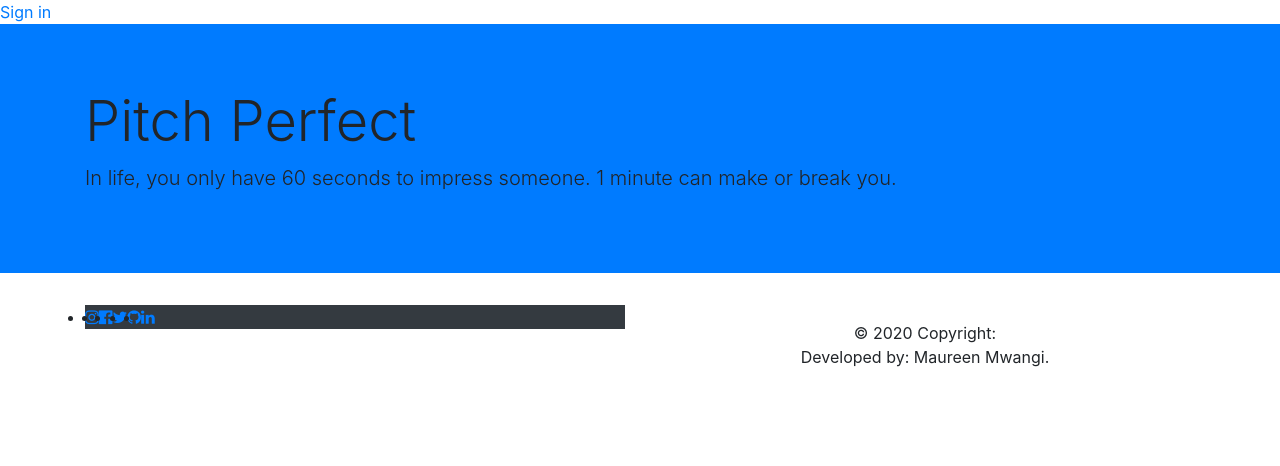
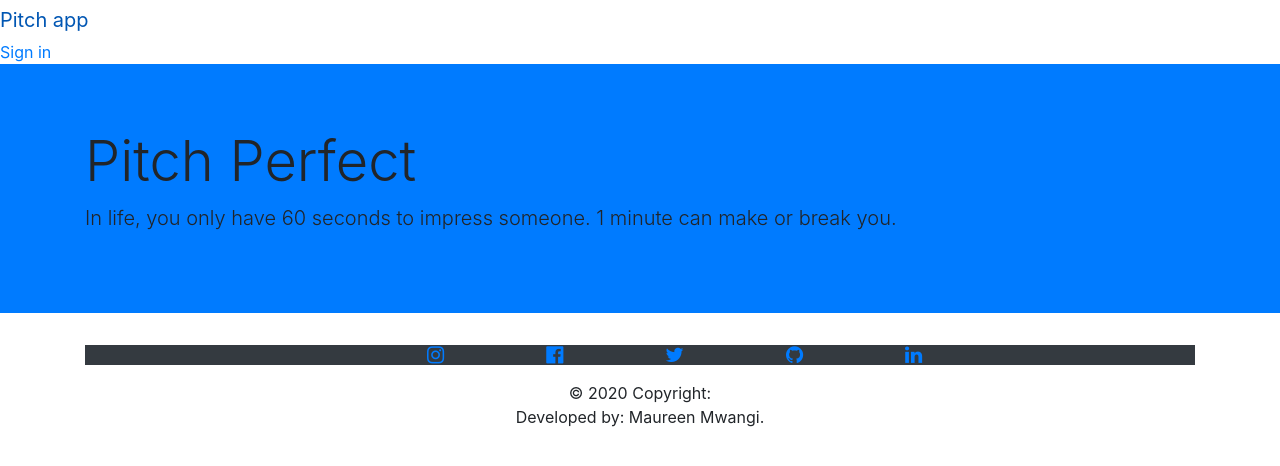
Before and after one commit to maureen-james/Pitch-perfect, a Flask app: page / in a window 1280 px wide. Shown: the top 466 px of the page. Run offline with Flask 2, Linux system fonts and the light colour scheme; data that the repository does not hold is empty; some libraries are stand-ins or nearby versions.

Commit message:
add css folder

```diff
--- /dev/null
+++ b/app/static/css/index.css
@@ -0,0 +1,26 @@
+.icons{
+    list-style-type: none;
+    text-align: center;
+    padding-left: 300px;
+}
+.icons li{
+    display: inline-block;
+    padding-right: 30px;
+    font-size: 20px;
+    align-items: center;
+    margin-right: 30px;
+    margin-left: 30px;
+}
+.pitch{
+    background-color: #ACC8E5;
+    color:#112117;
+    border: 2px solid rgb(151, 145, 229);
+    border-radius: 10px;
+    box-shadow:15px 20px rgb(80, 70, 80);
+}
+.col-md-4{
+    height: 55vh;
+}
+.fa{
+padding-left: 12px;
+}
--- a/app/templates/index.html
+++ b/app/templates/index.html
@@ -6,7 +6,8 @@
 <!--bootstrap link-->
 <link rel="stylesheet" href="https://stackpath.bootstrapcdn.com/bootstrap/4.3.1/css/bootstrap.min.css" integrity="sha384-ggOyR0iXCbMQv3Xipma34MD+dH/1fQ784/j6cY/iJTQUOhcWr7x9JvoRxT2MZw1T" crossorigin="anonymous">
 {{ super() }}
-<link rel="stylesheet" href="{{ url_for('static', filename='static/css/index.css') }}">
+<!-- <link rel="stylesheet" href="{{ url_for('static', filename='static/css/index.css') }}"> -->
+<link rel="stylesheet" type="text/css" href="{{url_for('static',filename='css/index.css')}}">
 {% endblock %}
 <title>{{ title }}</title>
 {% endblock %}
@@ -22,20 +23,22 @@
         <div class="row">
           {% for pitch in pitches %}
           <div class="col-md-4 ">
+              <div class="pitch">
             <div class="panel panel-default text-center " id="display1">
                 <div class="panel-heading">
                     <h4 span style="font-weight: 900;">{{ pitch.title}}</h4>
                 </div>
                 <div class="panel-body">
                     <p>{{ pitch.content }}</p>
-                    <p class="panel-text"><strong>Created on: <span class="badge rounded-pill bg-warning text-dark">{{
+                    <p class="panel-text"><strong>Created on: <span class="badge rounded-pill text-dark">{{
                       pitch.date_created  }}</span></strong> <br>
-                      <a href="{{url_for('main.like',id = pitch.id)}}"> <i class="fa fa-thumbs-up"></i> likes: {{pitch.like.count()}}</a>
-                      <a href="{{url_for('main.dislike',id = pitch.id)}}"> <i class="fa fa-thumbs-down"></i> dislikes: {{pitch.dislikes.count()}}</a>
+                      <a href="{{url_for('main.like',id = pitch.id)}}"> <i class="fa fa-thumbs-up"></i> upvotes: {{pitch.like.count()}}</a>
+                      <a href="{{url_for('main.dislike',id = pitch.id)}}"> <i class="fa fa-thumbs-down"></i> downvotes: {{pitch.dislikes.count()}}</a>
                       <a href="{{ url_for('main.comment', pitch_id = pitch.id)}}"><i class="fa fa-comments" aria-hidden="true"></i>comment</a>
                     </p>
 
                 </div>
+              </div>
             </div>
         </div>
           {% endfor %}
@@ -44,7 +47,7 @@
               </div>
    <div class="container ">
     <div class="row ">
-        <div class="col-md-6">
+        <div class="col-md-12">
             <ul class="list-group list-group-horizontal-xl icons bg-dark ">
                 <li class="icon-item"><a href="http://instagram.com" target="_blank" title="Instagram"><i class="fa fa-instagram" aria-hidden="true"></i></a></li>
                 <li class="icon-item"><a href="http://facebook.com" target="_blank" title="Facebook"><i class="fa fa-facebook-official" aria-hidden="true"></i></a></li>
@@ -53,7 +56,7 @@
                 <li class="icon-item"><a href="http://linkedin.com" target="_blank" title="linkedin"><i class="fa fa-linkedin" aria-hidden="true"></i></a></li>
             </ul>
         </div>
-        <div class="col-md-6">
+        <div class="col-md-12">
             <footer class="page-footer font-small special-color-dark">
 
                 <!-- Copyright -->
--- a/app/templates/navbar.html
+++ b/app/templates/navbar.html
@@ -1,31 +1,5 @@
-
- <!-- <div class="navbar navbar-inverse " role="navigation">
-    <div class="container-fluid">
-     <div class="navbar-header">
-        <button type="button" class="navbar-toggle" data-toggle="collapse" data-target=".navbar-collapse">
-         <span class="sr-only">Toggle navigation</span>
-         <span class="icon-bar"></span>
-         <span class="icon-bar"></span>
-         <span class="icon-bar"></span>
-    </button>
-     <a class="navbar-brand" href="/"> News Breeze </a>
-</div>
-    <div class="navbar-collapse collapse">
-        <ul class="nav navbar-nav">
-         <li><a href="/">Home</a></li>
-         <li><a href="/sports">Sports News</a></li>
-         <li><a href="/business">Business News</a></li>
-         <li><a href="/article">Articles</a></li>
-
-        </ul>
-         </div>
-    </div>
-
-   </div>
-  </div>
- </div>
-</div> -->
 <ul class="nav navbar-nav navbar-right">
+     <a class="navbar-brand" href="/"> Pitch app </a>
      {% if current_user.is_authenticated %}
      <li style="color:white;padding:15px;">{{current_user.username}}</li>
      <li><a href="{{url_for('auth.logout')}}">Sign out</a></li>
```
Also changed, not shown: app/static/index.css (deleted, +0 -13 lines).
